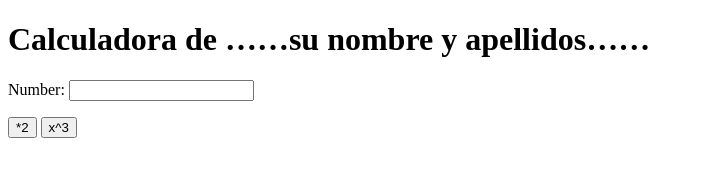
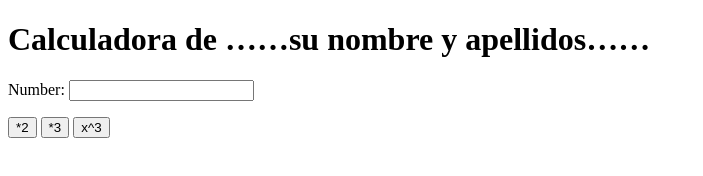
Before and after one commit to hhurtado/my_calculator, a plain HTML site: page index.html in a window 1280 px wide. Shown: the whole page, without its empty margins (0-703 px from the left). Drawn offline with Linux system fonts and the light colour scheme.

Commit message:
*3 button

```diff
--- a/index.html
+++ b/index.html
@@ -10,12 +10,17 @@
 		<input type="text" id="n1">
 		<p>
 			<button onclick="double()"> *2 </button>
+			<button onclick="triple()"> *3 </button>
 			<button onclick="cube()"> x^3 </button>
 		</p>
 		<script type="text/javascript">
 			function double() {
 				var num = document.getElementById("n1");
 				num.value = num.value * 2;
+			}
+			function triple() {
+				var num = document.getElementById("n1");
+				num.value = num.value * 3;
 			}
 			function cube() {
 				var num = document.getElementById("n1");
```
